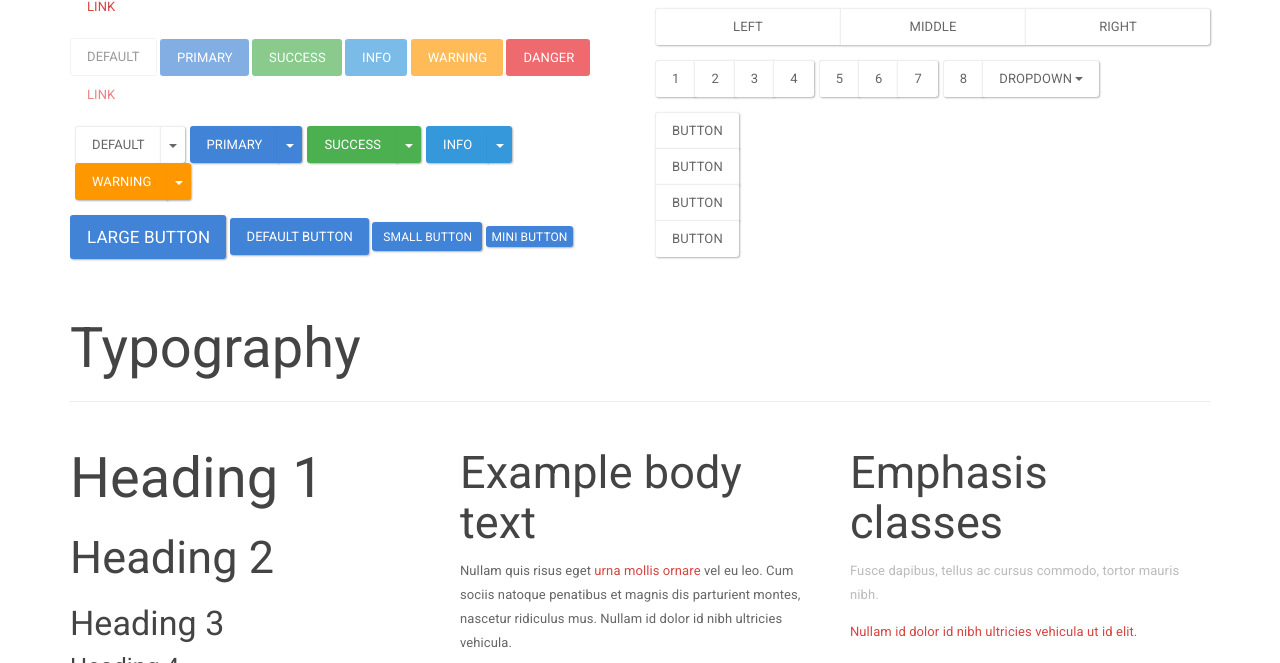
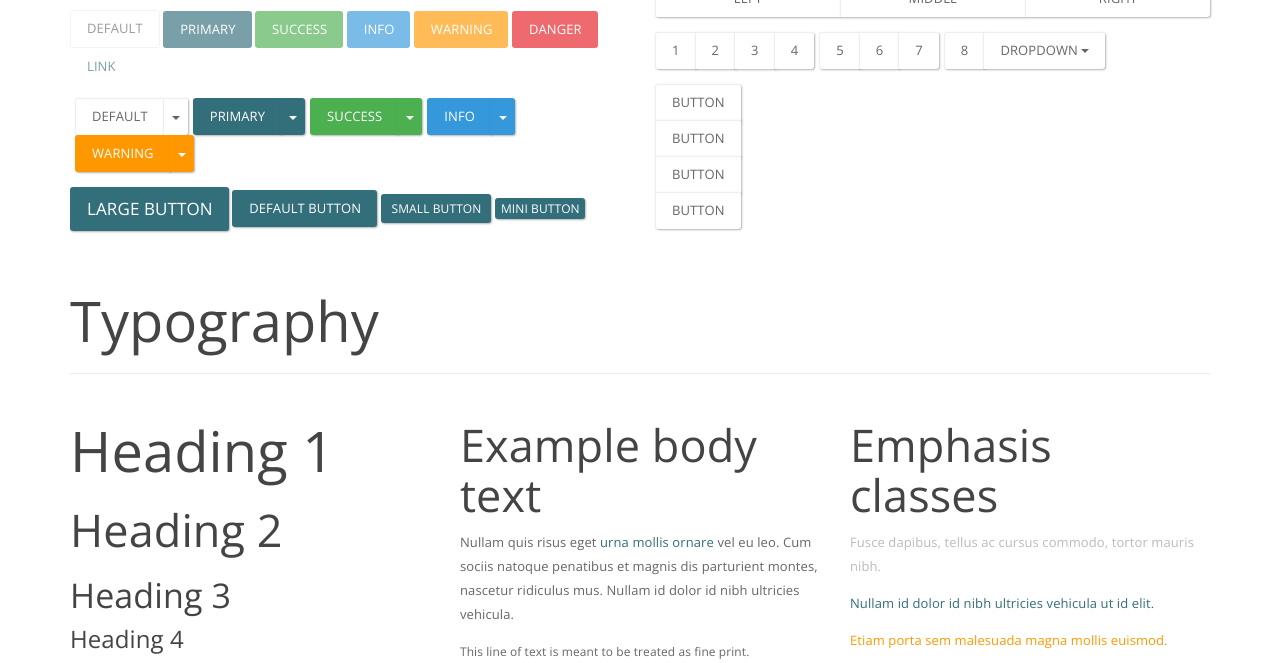
Before and after one commit to egemsoft/egemswatch, a website: page index.html in a window 1280 px wide. Shown: the part 775-1438 px from the top of the page. Drawn offline with nearby package versions, Linux system fonts and the light colour scheme.

Commit message:
new font, navbar made smaller, font weights changed, new primary color, other ui designs.

```diff
--- a/src/bootswatch.scss
+++ b/src/bootswatch.scss
@@ -2,7 +2,7 @@
 // Bootswatch
 // -----------------------------------------------------
 
-@import url("//fonts.googleapis.com/css?family=Roboto:300,400,500");
+@import url("http://fonts.googleapis.com/css?family=Open+Sans:400,300&subset=latin-ext");
 
 // Navbar =====================================================================
 
--- a/src/variables.scss
+++ b/src/variables.scss
@@ -13,9 +13,9 @@ $gray-dark:              #212121 !default;
 $gray-light:             #bbb !default;
 $gray-lighter:           lighten(#000, 93.5%) !default; // #eee
 
-$egem:                  #D64541 !default;
-$egem-dark:             darken($egem, 12%) !default;
-$egem-light:            lighten($egem, 12%) !default;
+$egem:                  #336E7B !default;
+$egem-dark:             darken($egem, 5%) !default;
+$egem-light:            lighten($egem, 5%) !default;
 
 $brand-primary:         $egem !default;
 $brand-success:         #4CAF50 !default;
@@ -43,7 +43,7 @@ $link-hover-color:      darken($link-color, 15%) !default;
 //
 //## Font, line-height, and color for body text, headings, and more.
 
-$font-family-sans-serif:  "Roboto", "Helvetica Neue", Helvetica, Arial, sans-serif !default;
+$font-family-sans-serif:  "Open Sans", "Helvetica Neue", Helvetica, Arial, sans-serif !default;
 $font-family-serif:       Georgia, "Times New Roman", Times, serif !default;
 //** Default monospace fonts for `<code>`, `<kbd>`, and `<pre>`.
 $font-family-monospace:   Menlo, Monaco, Consolas, "Courier New", monospace !default;
@@ -67,7 +67,7 @@ $line-height-computed:    floor(($font-size-base * $line-height-base)) !default;
 
 //** By default, this inherits from the `<body>`.
 $headings-font-family:    inherit !default;
-$headings-font-weight:    400 !default;
+$headings-font-weight:    200 !default;
 $headings-line-height:    1.1 !default;
 $headings-color:          #444 !default;
 
@@ -150,7 +150,7 @@ $btn-default-bg:                 #fff !default;
 $btn-default-border:             #eee !default;
 
 $btn-primary-color:              #fff !default;
-$btn-primary-bg:                 #4183D7 !default;
+$btn-primary-bg:                 $brand-primary !default;
 $btn-primary-border:             hsla(0, 100%, 100%, 0) !default;
 
 $btn-success-color:              #fff !default;
@@ -339,7 +339,7 @@ $container-lg:                 $container-large-desktop !default;
 //##
 
 // Basics of a navbar
-$navbar-height:                    64px !default;
+$navbar-height:                    50px !default;
 $navbar-margin-bottom:             $line-height-computed !default;
 $navbar-border-radius:             $border-radius-base !default;
 $navbar-padding-horizontal:        floor(($grid-gutter-width / 2)) !default;
```
Also changed, not shown: css/bootstrap.css, css/bootstrap.min.css.
